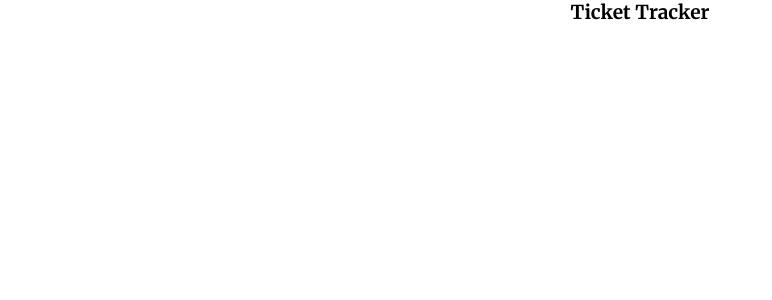
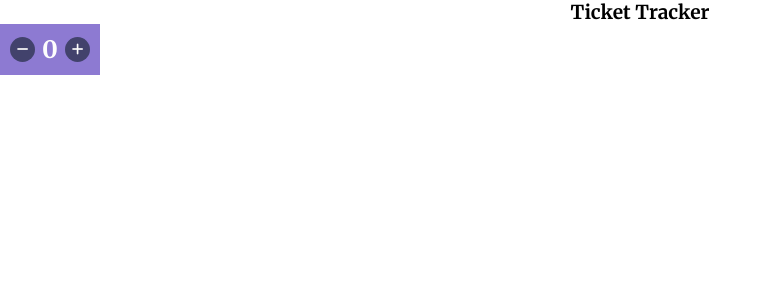
Before and after one commit to r7george/ticket-tracker, a React (Create React App) app: page / in a window 1280 px wide. Shown: the top 300 px of the page, without its empty margins (0-772 px from the left). Built offline with nearby package versions, Linux system fonts and the light colour scheme.

Commit message:
counter-done

```diff
--- a/src/App.jsx
+++ b/src/App.jsx
@@ -1,13 +1,13 @@
 import './App.scss';
 // import team from "./data/team";
 
-
+import Counter from "./components/Counter/Counter";
 
 function App() {
   return (
     <div className="App">
       <h1 className="main-heading">Ticket Tracker</h1>
-
+      <Counter />
     </div>
   );
 }
--- a/src/components/Counter/Counter.jsx
+++ b/src/components/Counter/Counter.jsx
@@ -0,0 +1,14 @@
+import './Counter.scss';
+
+import Button from "../Button/Button";
+
+const Counter = () => {
+  return (
+  <div className="tickets__counter">
+    <Button isPlus={false} />
+    <h4 className="tickets__number">0</h4>
+    <Button isPlus={true} />
+  </div>)
+}
+
+export default Counter;
--- a/src/components/Counter/Counter.scss
+++ b/src/components/Counter/Counter.scss
@@ -0,0 +1,19 @@
+@use "../../assets/sass/_variables.scss" as *;
+
+.tickets {
+
+  &__counter {
+    display: flex;
+    background-color: $color-counter;
+    width: 100px;
+    height: fit-content;
+    align-items: center;
+    justify-content: space-between;
+    padding: 10px;
+  }
+
+  &__number {
+    color: $color-text;
+    font-size: 24px;
+  }
+}
```
